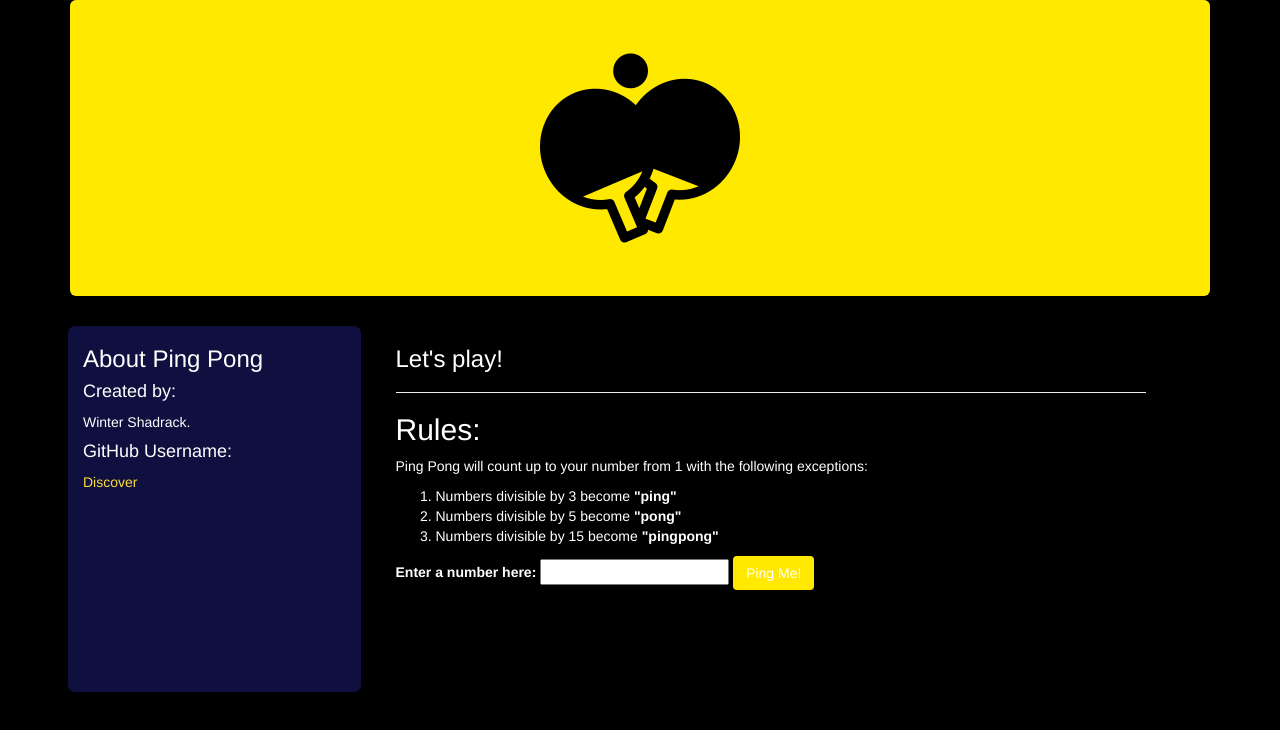
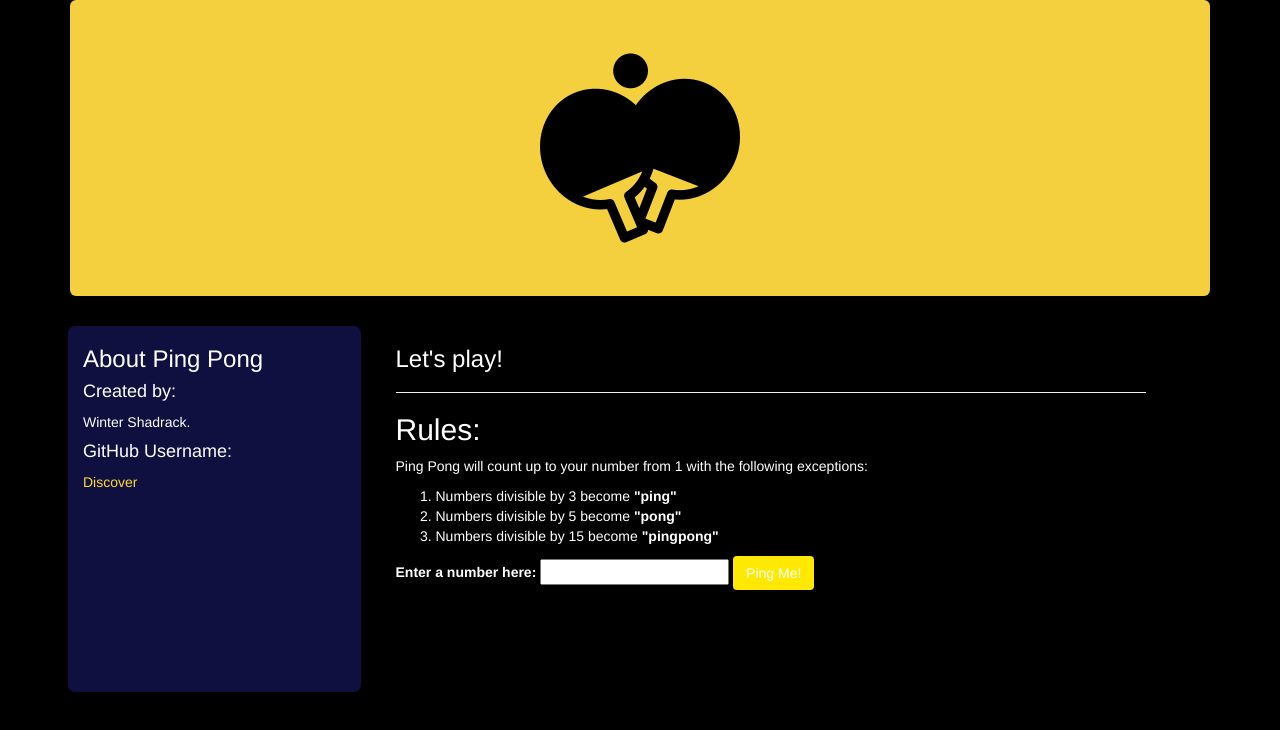
Before and after one commit to ShadrackNdolo/pingpong, a plain HTML site: page index.html in a window 1280 px wide. Drawn offline with Linux system fonts and the light colour scheme.

Commit message:
Changing the bootstrap background color

```diff
--- a/css/styles.css
+++ b/css/styles.css
@@ -18,7 +18,7 @@ button.btn:hover {
 
 .jumbotron{
   text-align: center;
-  background-color: #ffe900;
+  background-color: #F4D03F;
   color: #0F0F40;
 }
 
```
